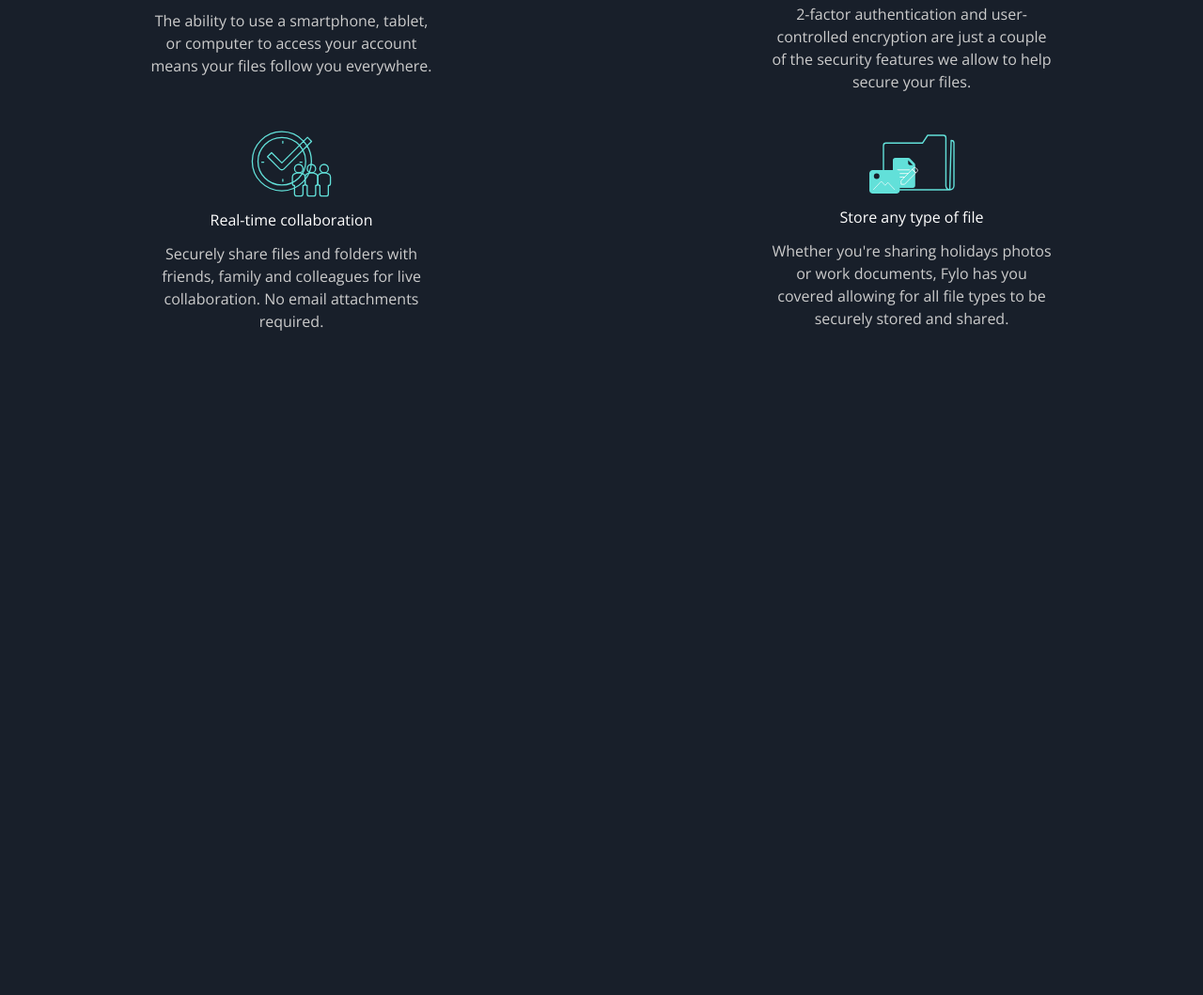
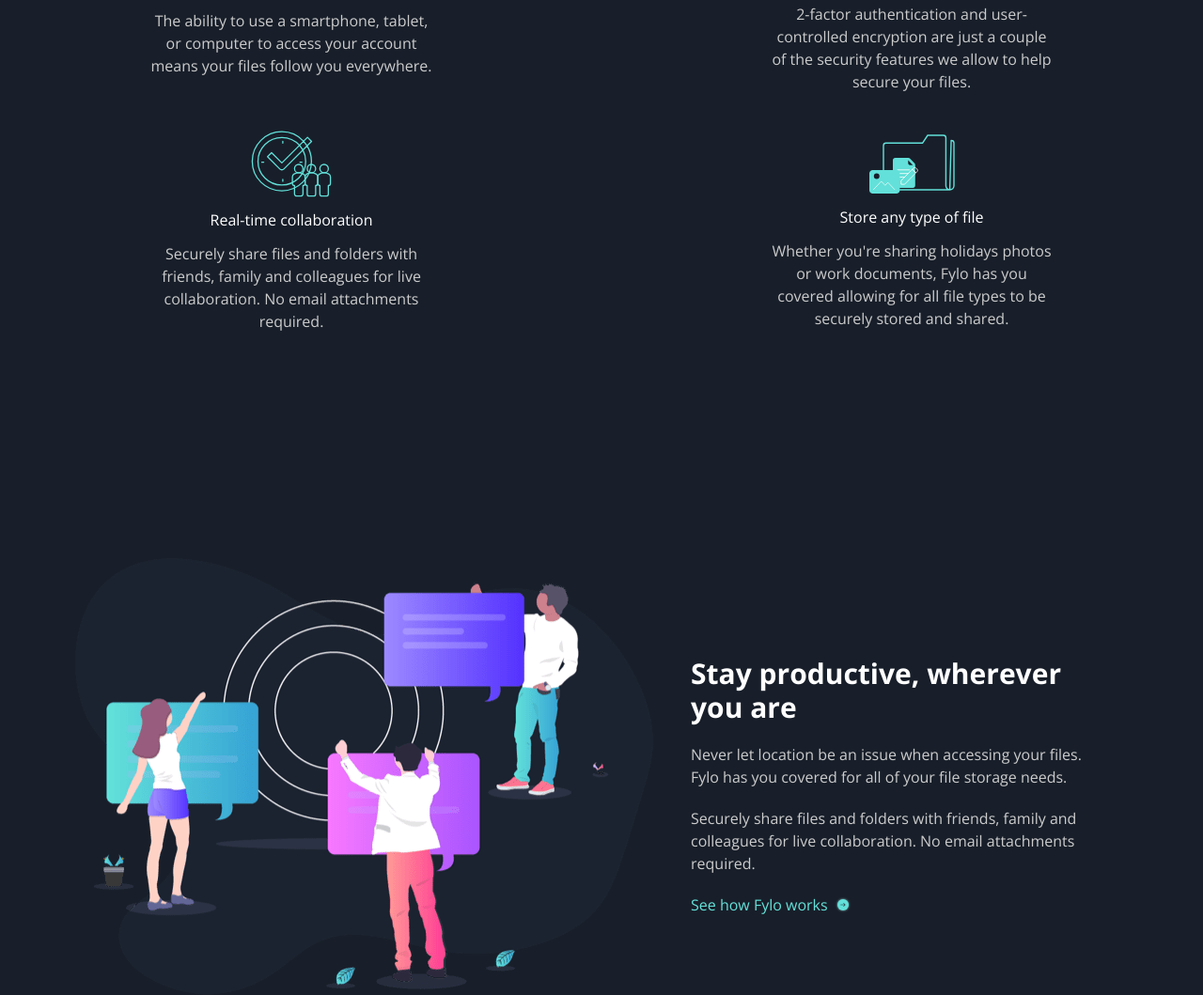
Before and after one commit to arian4/fylo-dark-theme-landing-page, a website: page src/index.html in a window 1280 px wide. Shown: the part 985-2044 px from the top of the page at 94% size. Before the commit the page ends 1339 px from the top, so only its background shows below. Drawn offline with nearby package versions, Linux system fonts and the light colour scheme.

Commit message:
Team section completed & bugs fixed

```diff
--- a/src/index.html
+++ b/src/index.html
@@ -48,7 +48,7 @@
           alt="bg-curvy-desktop"
         />
         <div
-          class="absolute left-5 xl:left-40 -bottom-40 sm:-bottom-56 md:-bottom-64 lg:-bottom-[18rem] z-20 flex flex-col items-center"
+          class="absolute left-5 xl:left-10 -bottom-40 sm:-bottom-56 md:-bottom-64 lg:-bottom-[18rem] z-20 flex flex-col items-center"
         >
           <h3 class="text-white text-xl text-center px-10 font-bold">
             All your files in one secure location, accessible anywhere.
@@ -109,6 +109,75 @@
           </div>
         </div>
       </section>
+
+      <section id="team" class="mt-60">
+        <div
+          class="flex flex-col xl:flex-row xl:px-20 items-center justify-center"
+        >
+          <img
+            src="./images/illustration-stay-productive.png"
+            alt="illustration-stay-productive"
+            class="max-w-[80%]"
+          />
+          <div class="px-5 xl:px-10">
+            <h3 class="text-white mt-5 text-2xl xl:text-3xl font-bold">
+              Stay productive, wherever you are
+            </h3>
+            <p class="text-[#ccc] text-sm md:text-base mt-5">
+              Never let location be an issue when accessing your files. Fylo has
+              you covered for all of your file storage needs.
+            </p>
+            <p class="text-[#ccc] text-sm md:text-base my-5">
+              Securely share files and folders with friends, family and
+              colleagues for live collaboration. No email attachments required.
+            </p>
+            <div class="flex items-center">
+              <a class="text-cyan text-sm md:text-base mr-2" href="#"
+                >See how Fylo works</a
+              >
+              <svg
+                width="16"
+                height="16"
+                xmlns="http://www.w3.org/2000/svg"
+                xmlns:xlink="http://www.w3.org/1999/xlink"
+              >
+                <defs>
+                  <circle id="b" cx="6" cy="6" r="6" />
+                  <filter
+                    x="-25%"
+                    y="-25%"
+                    width="150%"
+                    height="150%"
+                    filterUnits="objectBoundingBox"
+                    id="a"
+                  >
+                    <feOffset in="SourceAlpha" result="shadowOffsetOuter1" />
+                    <feGaussianBlur
+                      stdDeviation="1"
+                      in="shadowOffsetOuter1"
+                      result="shadowBlurOuter1"
+                    />
+                    <feColorMatrix
+                      values="0 0 0 0 0.384313725 0 0 0 0 0.878431373 0 0 0 0 0.850980392 0 0 0 0.811141304 0"
+                      in="shadowBlurOuter1"
+                    />
+                  </filter>
+                </defs>
+                <g fill="none" fill-rule="evenodd">
+                  <g transform="translate(2 2)">
+                    <use fill="#000" filter="url(#a)" xlink:href="#b" />
+                    <use fill="#62E0D9" xlink:href="#b" />
+                  </g>
+                  <path
+                    d="M8.582 6l-.363.35 1.452 1.4H5.333v.5h4.338L8.22 9.65l.363.35 2.074-2z"
+                    fill="#1B2330"
+                  />
+                </g>
+              </svg>
+            </div>
+          </div>
+        </div>
+      </section>
     </main>
   </body>
 </html>
```
Also changed, not shown: dist/output.css.
